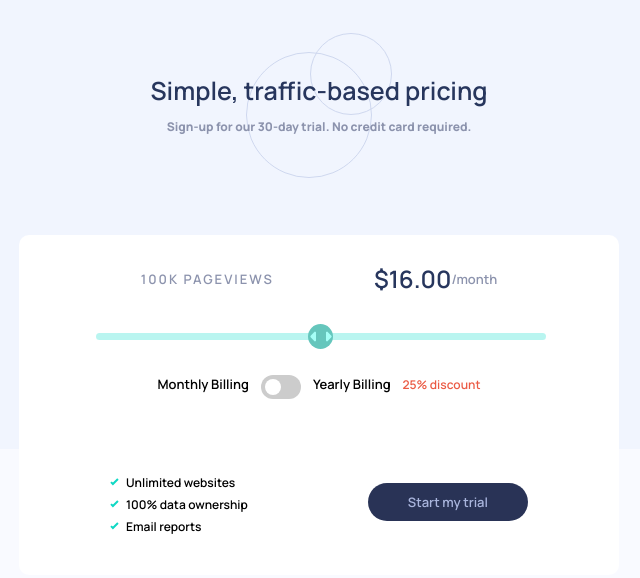
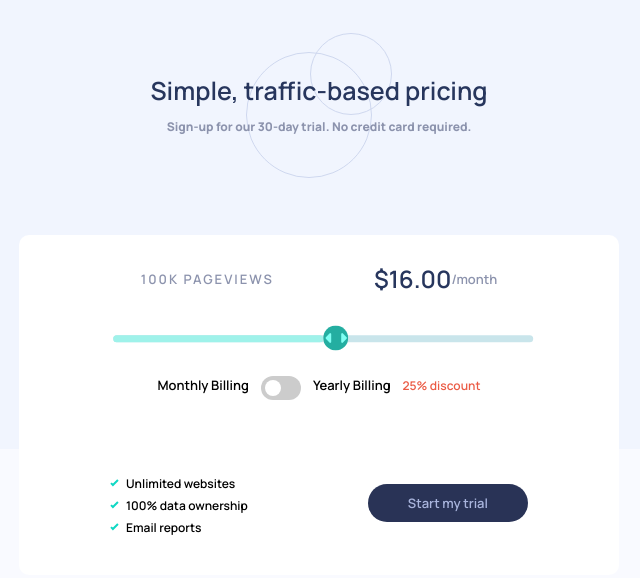
Before and after one commit to manuel040192/interactive-pricing-component-challenge, a plain HTML site: page index.html in a window 1280 px wide. Shown: the whole page, without its empty margins (321-961 px from the left). Drawn offline with Linux system fonts and the light colour scheme.

Commit message:
Add files via upload

```diff
--- a/index.html
+++ b/index.html
@@ -33,8 +33,12 @@
       </div>
     </div>
 
-    <div class="slidecontainer">
-      <input type="range" min="1" max="1000" value="500" class="slider1" step="1" id="myRange">
+    <div class="wrap">
+      <input type="range" class="range" min="0" max="100" step="0.1" value="0">
+      <div class="track">
+        <div class="track-inner"></div>
+      </div>
+      <div class="thumb"></div>
     </div>
 
     <div class="middle_section">
--- a/main.js
+++ b/main.js
@@ -1,10 +1,13 @@
-/* RANGE SLIDER */
+const range = document.querySelector('.range')
+const thumb = document.querySelector('.thumb')
+const track = document.querySelector('.track-inner')
 
-var slider1 = document.getElementById("myRange");
-var output = document.getElementById("demo");
-output.innerHTML = slider1.value; // Display the default slider value
+const updateSlider = (value) => {
+  thumb.style.left = `${value}%`
+  track.style.width = `${value}%`
+}
 
-// Update the current slider value (each time you drag the slider handle)
-slider1.oninput = function() {
-  output.innerHTML = this.value;
-}
+range.oninput = (e) =>
+  updateSlider(e.target.value)
+
+updateSlider(50) // Init value
--- a/styles.css
+++ b/styles.css
@@ -204,40 +204,49 @@ body {
 
 /* RANGE SLIDER - BEGINNING */
 
-  .slidecontainer {
-    width: 75%; /* Width of the outside container */
+.wrap {
+  width: 420px; /* Width of the outside container */
   margin-top: 20px;
   margin-bottom: 10px;
+  transform: translateX(1%);
 }
 
-  /* The slider itself */
-  .slider1 {
-    -webkit-appearance: none;
-    appearance: none;
-    width: 100%; /* Full-width */
-    height: 7px; /* Specified height */
-    background: #9cf1ea; /* Green background */
-    outline: none; /* Remove outline */
-    opacity: 0.7; /* Set transparency (for mouse-over effects on hover) */
-    -webkit-transition: .2s; /* 0.2 seconds transition on hover */
-    transition: opacity .2s;
+.range {
+  width: 100%;
+  cursor: pointer;
+  opacity: 0;
+}
+.range::-webkit-tooltip {
+  display: none;
+}
+
+.track {
+  width: 100%;
+  height: 7px;
+  background: #c9e5eb;
+  position: absolute;
+  top: 50%;
+  pointer-events: none;
+  transform: translateY(5%);
   border-radius: 10px;
 }
 
-  /* Mouse-over effects */
-  .slider1:hover {
-    opacity: 1; /* Fully shown on mouse-over */
+.track-inner {
+  width: 0;
+  height: 100%;
+  background: #9ff2ea;
+  border-radius: 10px;
 }
 
-  /* The slider handle (use -webkit- (Chrome, Opera, Safari, Edge) and -moz- (Firefox) to override default look) */
-  .slider1::-webkit-slider-thumb {
-    -webkit-appearance: none;
-    appearance: none;
-    width: 25px; /* Set a specific slider handle width */
-    height: 25px; /* Slider handle height */
-    background: #24aea1 url(./images/icon-slider.svg) center no-repeat; /* Green background */
-    cursor: pointer; /* Cursor on hover */
+.thumb {
+  width: 25px;
+  height: 25px;
+  background: #24aea1 url(./images/icon-slider.svg) center no-repeat;
   border-radius: 50%;
+  position: absolute;
+  top: 50%;
+  pointer-events: none;
+  transform: translateY(-38%);
 }
 
 /* RANGE SLIDER - END */
```
Lines whose indentation alone changed are shown as unchanged.
